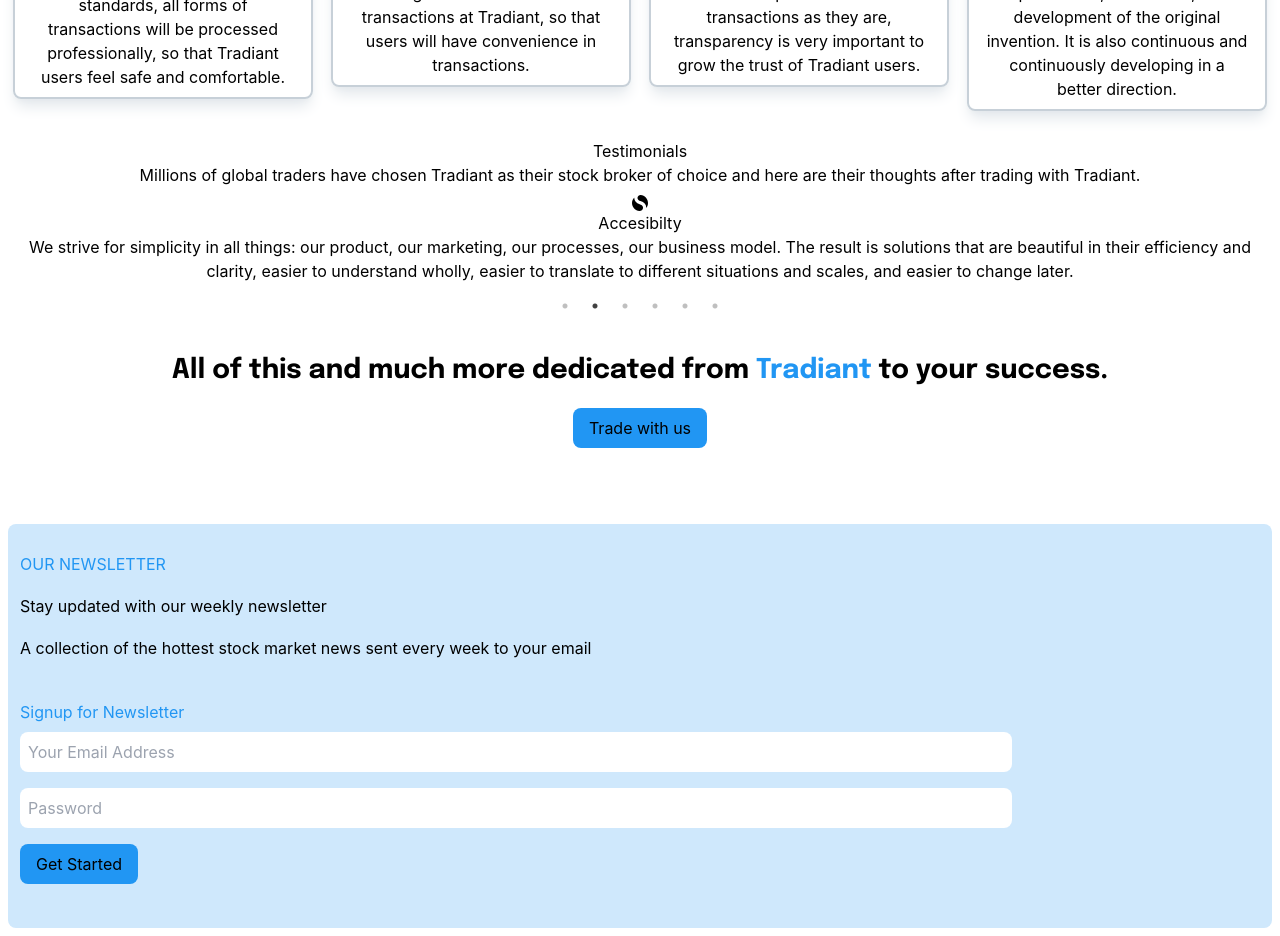
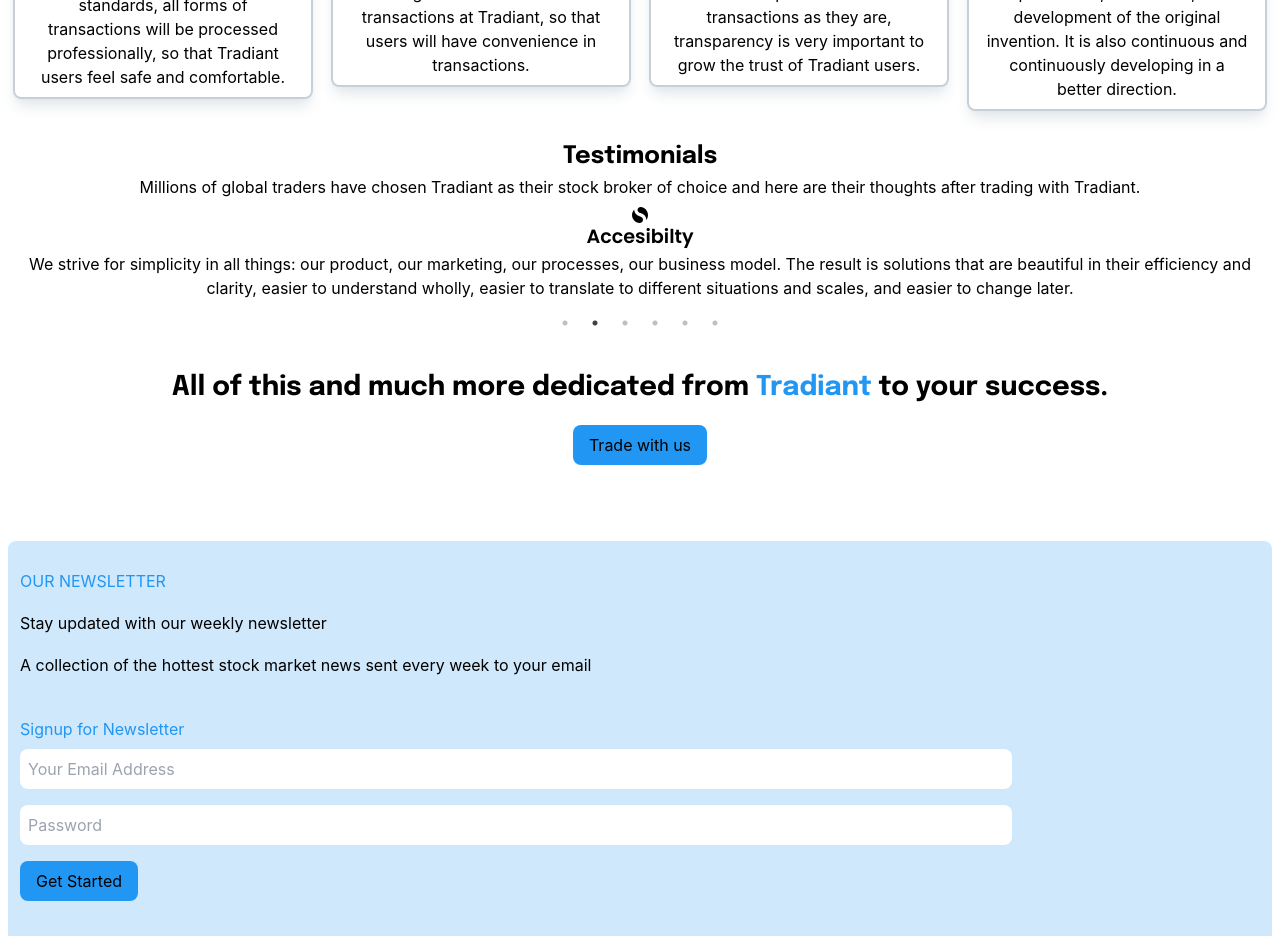
Before and after one commit to Boblee24/coinhub, a React (Create React App) app: page /why_us in a window 1280 px wide. Shown: the part 2140-3076 px from the top of the page. Built offline with nearby package versions, Linux system fonts and the light colour scheme.

Commit message:
sixth commit

```diff
--- a/src/components/Testimonial.js
+++ b/src/components/Testimonial.js
@@ -17,49 +17,49 @@ const Testimonial = () => {
   return (
     <div className='testimonial m-2 text-center'>
         <div className='top_value'>
-            <h3 className='text-[20]'>Testimonials</h3>
+            <h3 className='text-[1.5rem] font-[Epilogue] font-bold'>Testimonials</h3>
             <p>Millions of global traders have chosen Tradiant as their stock broker of choice and here are their thoughts after trading with Tradiant.</p>
         </div>
         <Slider {...settings}>
            <div className='bottom_value  my-2' >
               <div className='flex justify-center'><SiSimplenote className='text-[blue]' /></div>
               <div>
-                  <h5>Ayomiposi Aborisade</h5>
+                  <h5 className='font-[Poppins] font-semibold text-[1.2rem]'>Ayomiposi Aborisade</h5>
                   <p>We strive for simplicity in all things: our product, our marketing, our processes, our business model. The result is solutions that are beautiful in their efficiency and clarity, easier to understand wholly, easier to translate to different situations and scales, and easier to change later.</p>
               </div>
           </div>
           <div className='bottom_value my-2'>
               <div className='flex justify-center'><SiSimplenote /></div>
               <div>
-                  <h5>Accesibilty</h5>
+                  <h5 className='font-[Poppins] font-semibold text-[1.2rem]'>Accesibilty</h5>
                   <p>We strive for simplicity in all things: our product, our marketing, our processes, our business model. The result is solutions that are beautiful in their efficiency and clarity, easier to understand wholly, easier to translate to different situations and scales, and easier to change later.</p>
               </div>
           </div>
           <div className='bottom_value my-2'>
               <div><SiSimplenote /></div>
               <div>
-                  <h5>Simplicity</h5>
+                  <h5 className='font-[Poppins] font-semibold text-[1.2rem]'>Simplicity</h5>
                   <p>We strive for simplicity in all things: our product, our marketing, our processes, our business model. The result is solutions that are beautiful in their efficiency and clarity, easier to understand wholly, easier to translate to different situations and scales, and easier to change later.</p>
               </div>
           </div>
           <div className='bottom_value my-2'>
               <div><SiSimplenote /></div>
               <div>
-                  <h5>Simplicity</h5>
+                  <h5 className='font-[Poppins] font-semibold text-[1.2rem]'>Simplicity</h5>
                   <p>We strive for simplicity in all things: our product, our marketing, our processes, our business model. The result is solutions that are beautiful in their efficiency and clarity, easier to understand wholly, easier to translate to different situations and scales, and easier to change later.</p>
               </div>
           </div>
           <div className='bottom_value my-2'>
               <div><SiSimplenote /></div>
               <div>
-                  <h5>Simplicity</h5>
+                  <h5 className='font-[Poppins] font-semibold text-[1.2rem]'>Simplicity</h5>
                   <p>We strive for simplicity in all things: our product, our marketing, our processes, our business model. The result is solutions that are beautiful in their efficiency and clarity, easier to understand wholly, easier to translate to different situations and scales, and easier to change later.</p>
               </div>
           </div>
           <div className='bottom_value my-2'>
               <div><SiSimplenote /></div>
               <div>
-                  <h5>Simplicity</h5>
+                  <h5 className='font-[Poppins] font-semibold text-[1.2rem]'>Simplicity</h5>
                   <p>We strive for simplicity in all things: our product, our marketing, our processes, our business model. The result is solutions that are beautiful in their efficiency and clarity, easier to understand wholly, easier to translate to different situations and scales, and easier to change later.</p>
               </div>
           </div>
```
